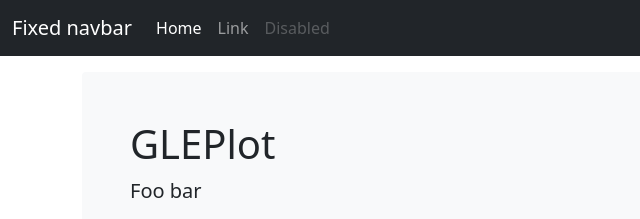
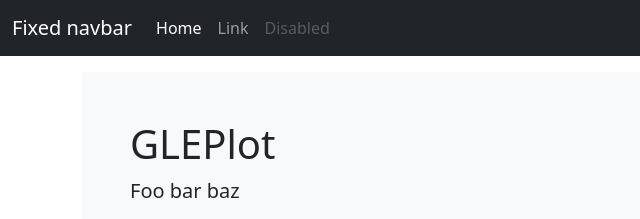
Before and after one commit to tlienart/GLEPlot.jl, a plain HTML site: page index.html in a window 1280 px wide. Shown: the top 219 px of the page, 0-640 px from the left. Drawn offline with Linux system fonts and the light colour scheme.

Commit message:
Deploying to gh-pages from @ tlienart/GLEPlot.jl@6a363be44ab4162849eaa21f19922bc776d64cd8 🚀

```diff
--- a/index.html
+++ b/index.html
@@ -68,7 +68,7 @@
 
   <main class="container">
     <div class="bg-light p-5 rounded">
-      <h1 id="gleplot" > GLEPlot</h1><div class="lead"><p>Foo bar</p>
+      <h1 id="gleplot" > GLEPlot</h1><div class="lead"><p>Foo bar baz</p>
 </div><pre><code class="julia">using GLEPlot, Colors</code></pre>
 <h2 id="explicit_arrays" > Explicit arrays</h2><pre><code class="julia">x = range(-1, 1, length=250)
 y = @. exp(-x^2) * sinc(5x)
```
